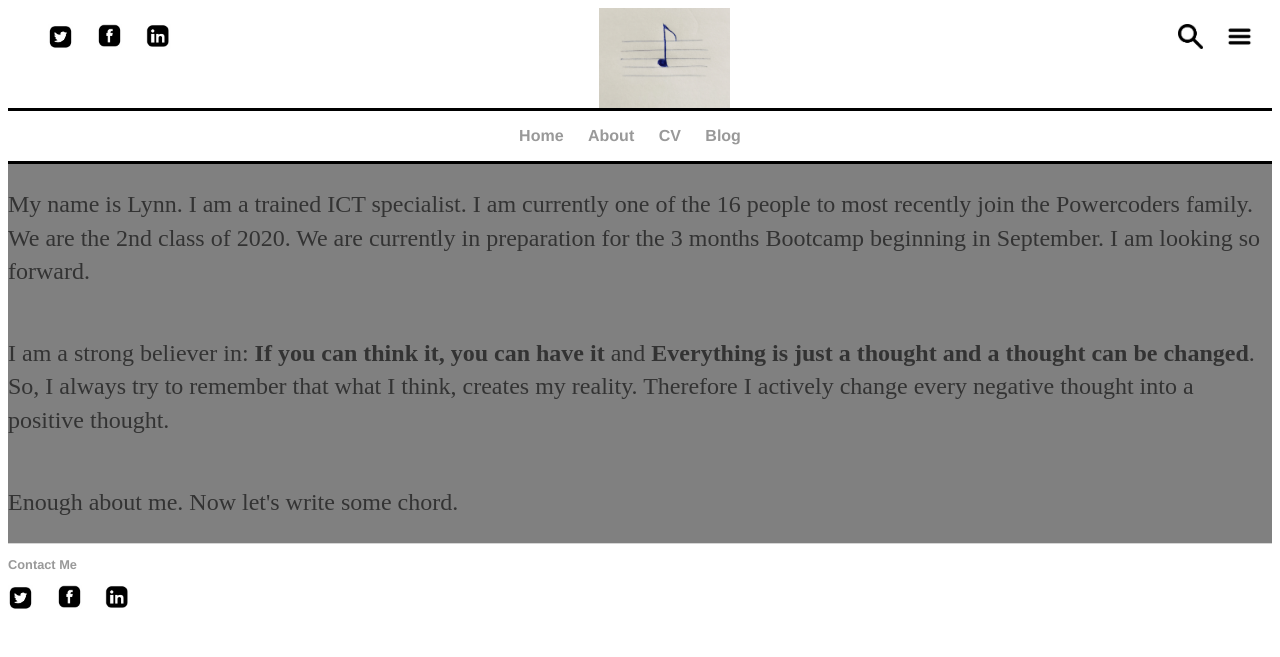
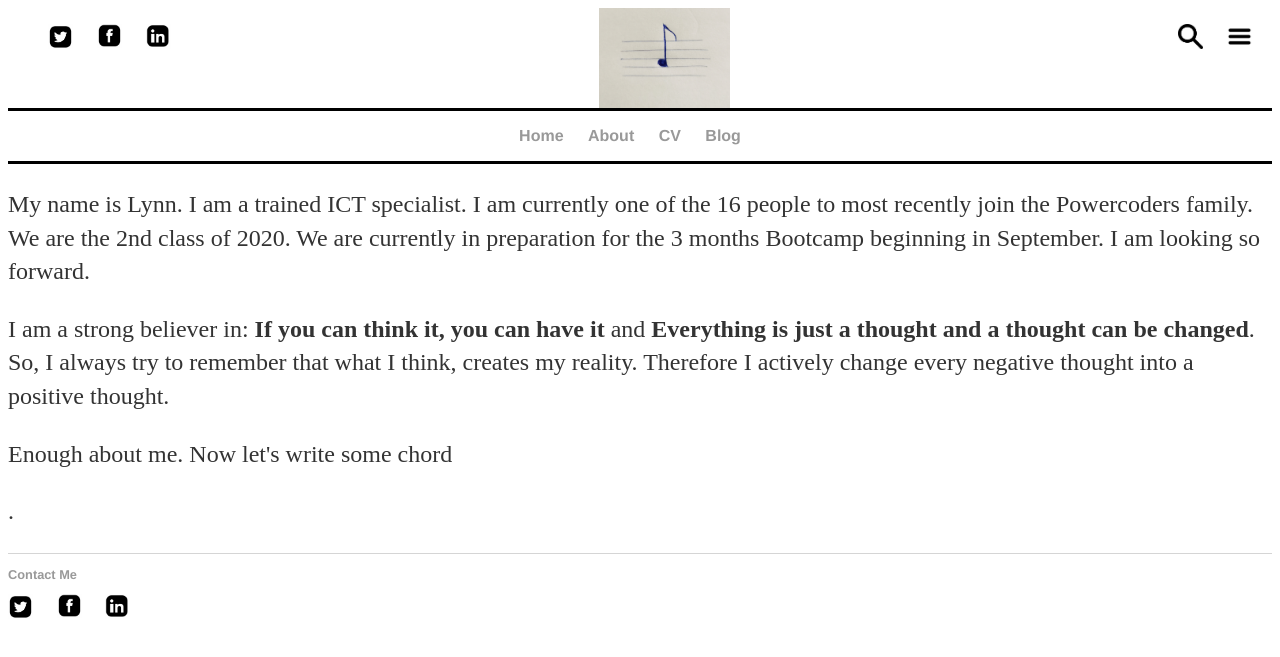
Before and after one commit to aineomugisha/aineomugisha.github.io, a Jekyll site: the page built from README.md, in a window 1280 px wide. Shown: the top 657 px of the page. Built offline with Jekyll 4.4.1, drawn with Linux system fonts in a browser that asks for light colours.

Commit message:
Update default.html

```diff
--- a/_layouts/default.html
+++ b/_layouts/default.html
@@ -36,11 +36,11 @@
 
 
 
-<main>
+<!--<main></main> /.container -->
 
 			{{ content }}
 
-			</main><!-- /.container -->
+
 
 
 <footer>
```
